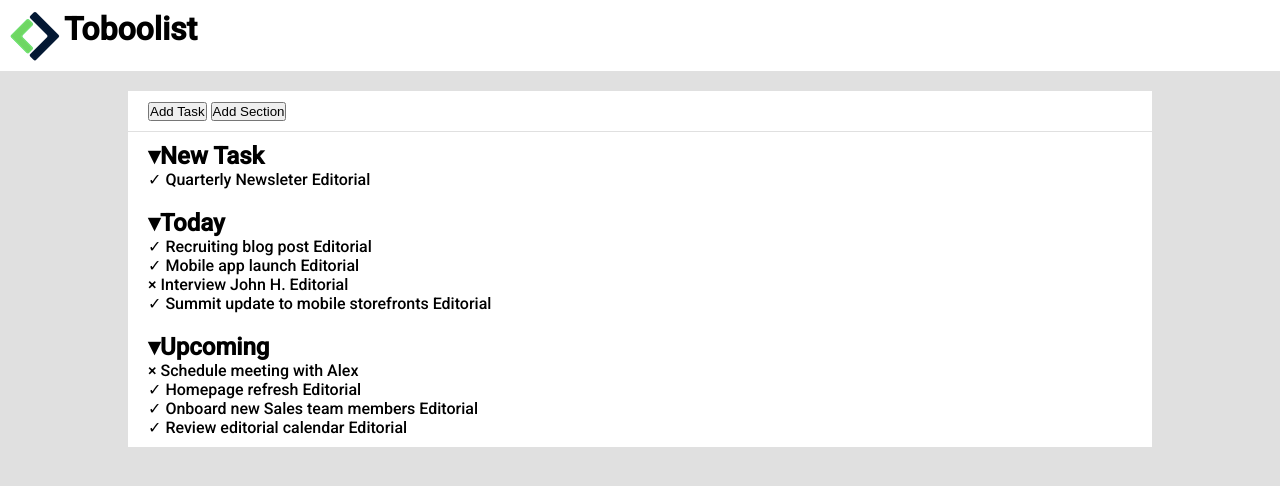
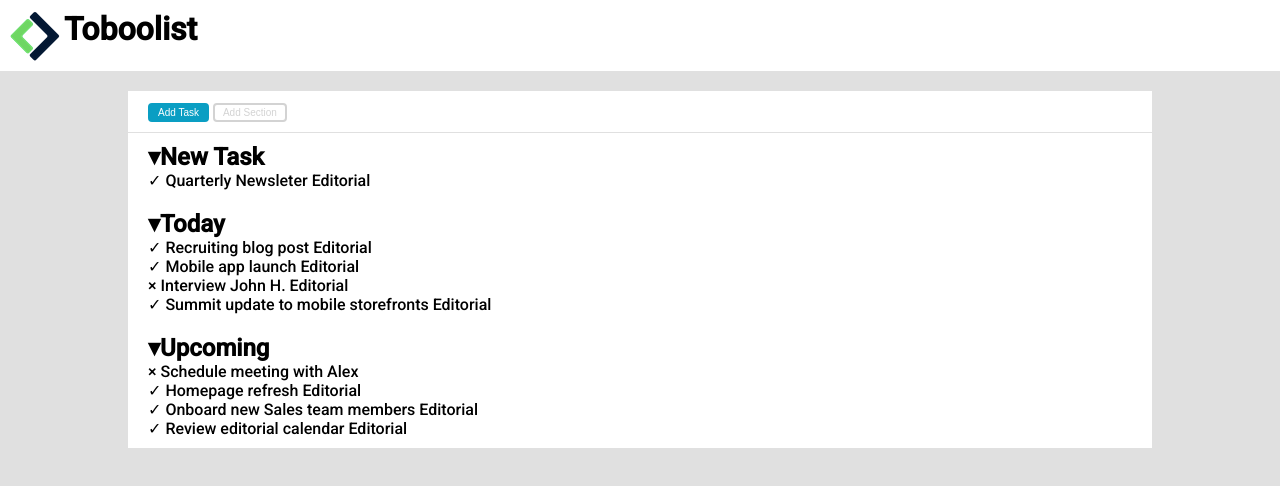
Before and after one commit to MascarBone/html-css-toboolist, a plain HTML site: page index.html in a window 1280 px wide. Drawn offline with Linux system fonts and the light colour scheme.

Commit message:
modified buttons

```diff
--- a/css/style.css
+++ b/css/style.css
@@ -7,6 +7,10 @@
 body {
     font-family: 'Roboto', sans-serif;
     background-color: rgb(224, 224, 224);
+}
+
+.margins {
+    padding: 10px 20px;
 }
 
 header {
@@ -36,6 +40,20 @@ ul {
     border-bottom: 1px solid rgb(224, 224, 224);
 }
 
-.margins {
-    padding: 10px 20px;
+.button {
+    font-size: 10px;
+    padding: 2px 8px;
+    border-radius: 4px;
 }
+
+#button_task {
+    border: 2px solid rgb(10, 158, 195);
+    background-color: rgb(10, 158, 195);
+    color: white;
+}
+
+#button_section {
+    border: 2px solid lightgrey;
+    background-color: white;
+    color: lightgrey;
+}
```
